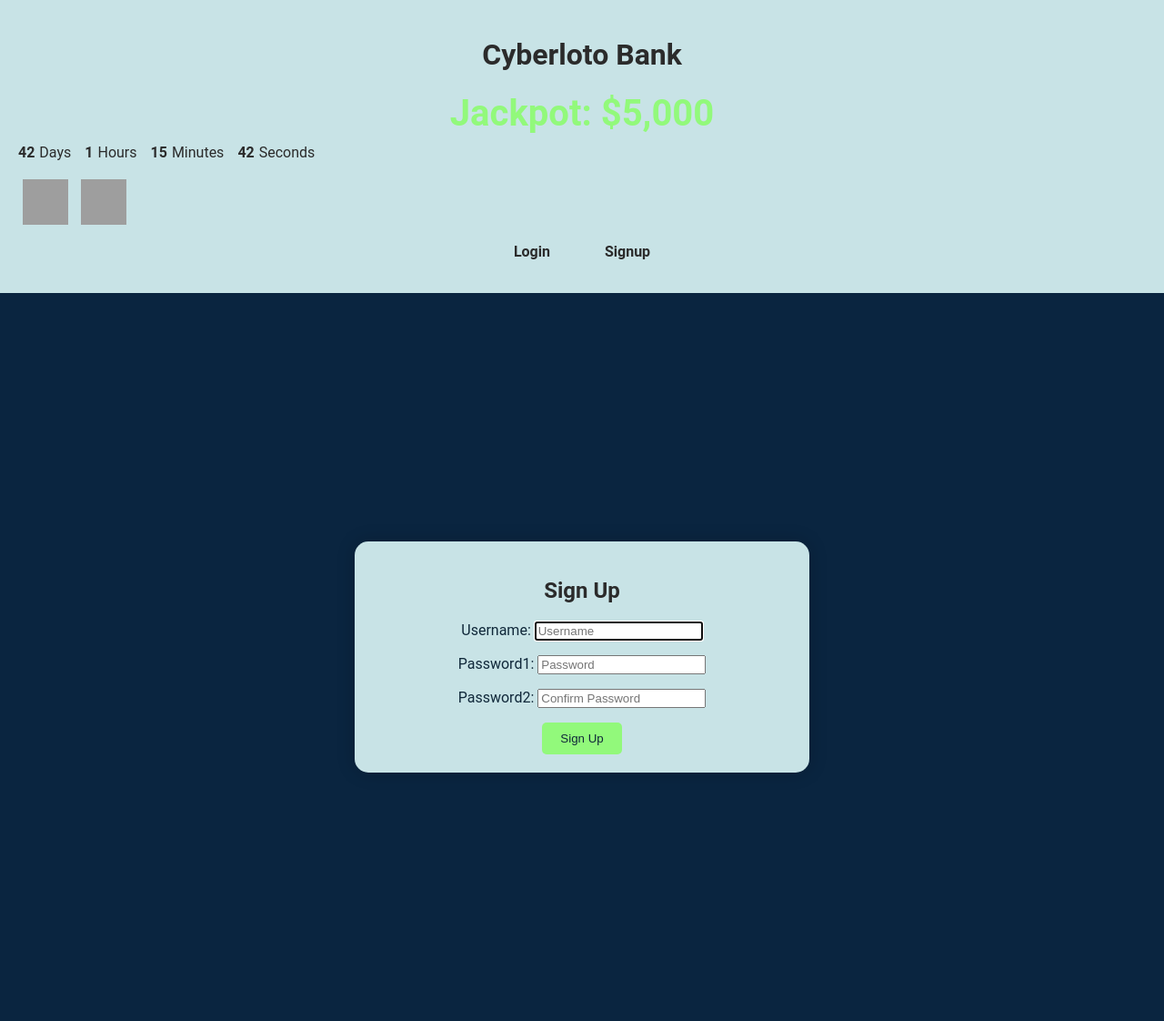
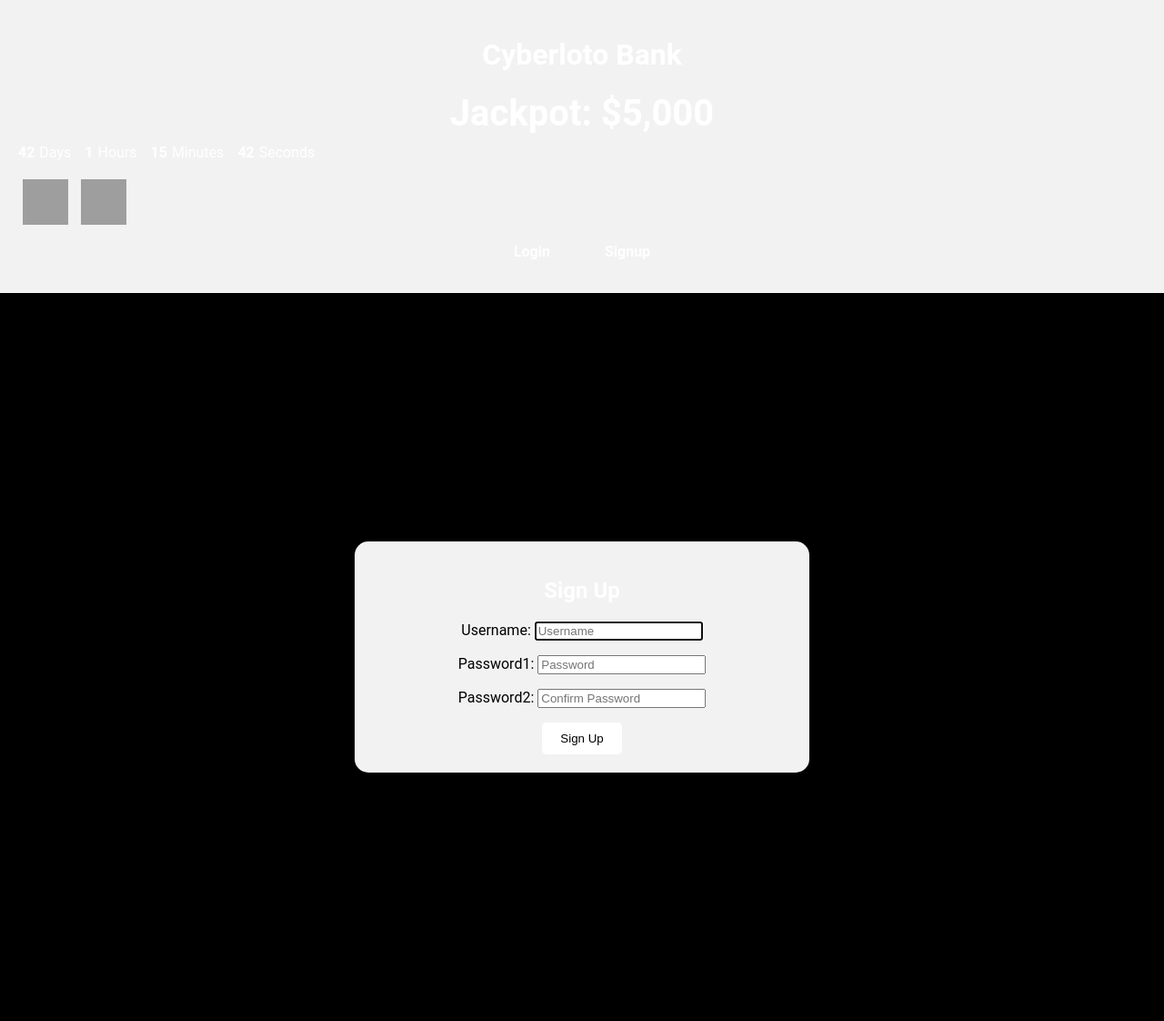
Before and after one commit to javierfevidaho/bank, a Django app: page /signup/ in a window 1280 px wide. Shown: the whole page at 91% size. Run offline with Django 3.2, Linux system fonts and the light colour scheme; grey boxes are pictures that could not be loaded.

Commit message:
update colors css

```diff
--- a/core/static/core/style.css
+++ b/core/static/core/style.css
@@ -1,14 +1,14 @@
 :root {
-    --primary-dark: #0A2540; /* Dark Blue */
-    --primary-light: #C8E3E6; /* Light Aqua */
-    --accent-1: #6EE2F5; /* Bright Cyan */
-    --accent-2: #92F97B; /* Vibrant Green */
-    --text-light: #2b2b2b; /* Pure White */
-    --text-dark: #10283A; /* Deep Blue */
-    --success: #27AE60; /* Bright Green */
-    --warning: #F1C40F; /* Amber */
-    --table-row-odd: #FFFFFF; /* Pure White */
-    --table-row-even: #C8E3E6; /* Light Aqua */
+    --primary-dark: #000000; /* Negro */
+    --primary-light: #F2F2F2; /* Gris Claro */
+    --accent-1: #E31D1A; /* Rojo */
+    --accent-2: #FFFFFF; /* Blanco */
+    --text-light: #FFFFFF; /* Blanco */
+    --text-dark: #000000; /* Negro */
+    --success: #27AE60; /* Verde Brillante */
+    --warning: #F1C40F; /* Amarillo */
+    --table-row-odd: #FFFFFF; /* Blanco */
+    --table-row-even: #F2F2F2; /* Gris Claro */
 }
 
 body {
--- a/core/templates/base_generic.html
+++ b/core/templates/base_generic.html
@@ -11,12 +11,12 @@
 </head>
 <body>
     <div class="header-container">
-        <h1>Cyberloto Bank</h1>
-        <div class="jackpot">
-            Jackpot: $5,000
-        </div>
         <header>
+            <h1>Cyberloto Bank</h1>
             <div class="top-right-container">
+                <div class="jackpot">
+                    Jackpot: $5,000
+                </div>
                 <div class="countdown-container">
                     <div class="countdown-item">
                         <span id="days">45</span> Days
--- a/core/templates/core/winning_numbers.html
+++ b/core/templates/core/winning_numbers.html
@@ -3,6 +3,7 @@
 <head>
     <meta charset="UTF-8">
     <title>Winning Numbers</title>
+    {% load static %}
     <link rel="stylesheet" href="{% static 'css/style.css' %}">
 </head>
 <body>
```
